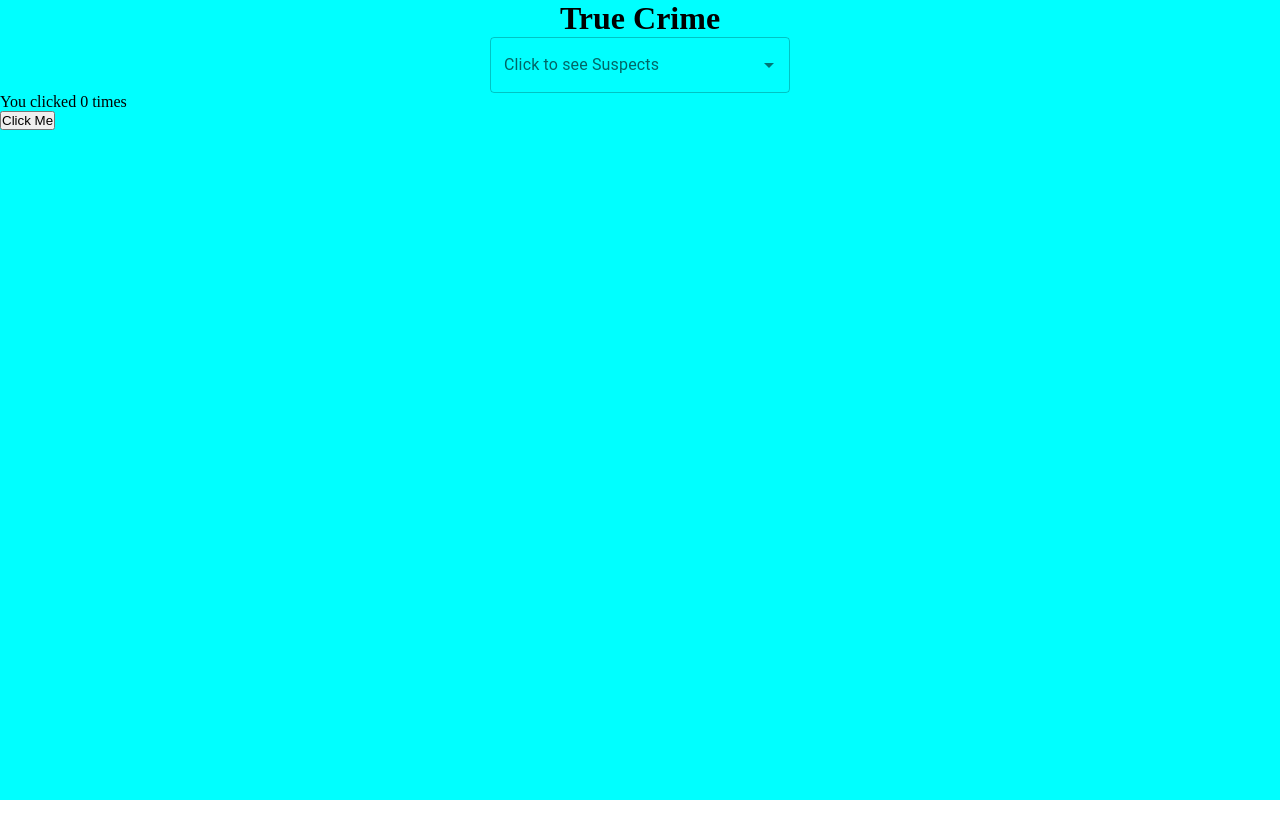
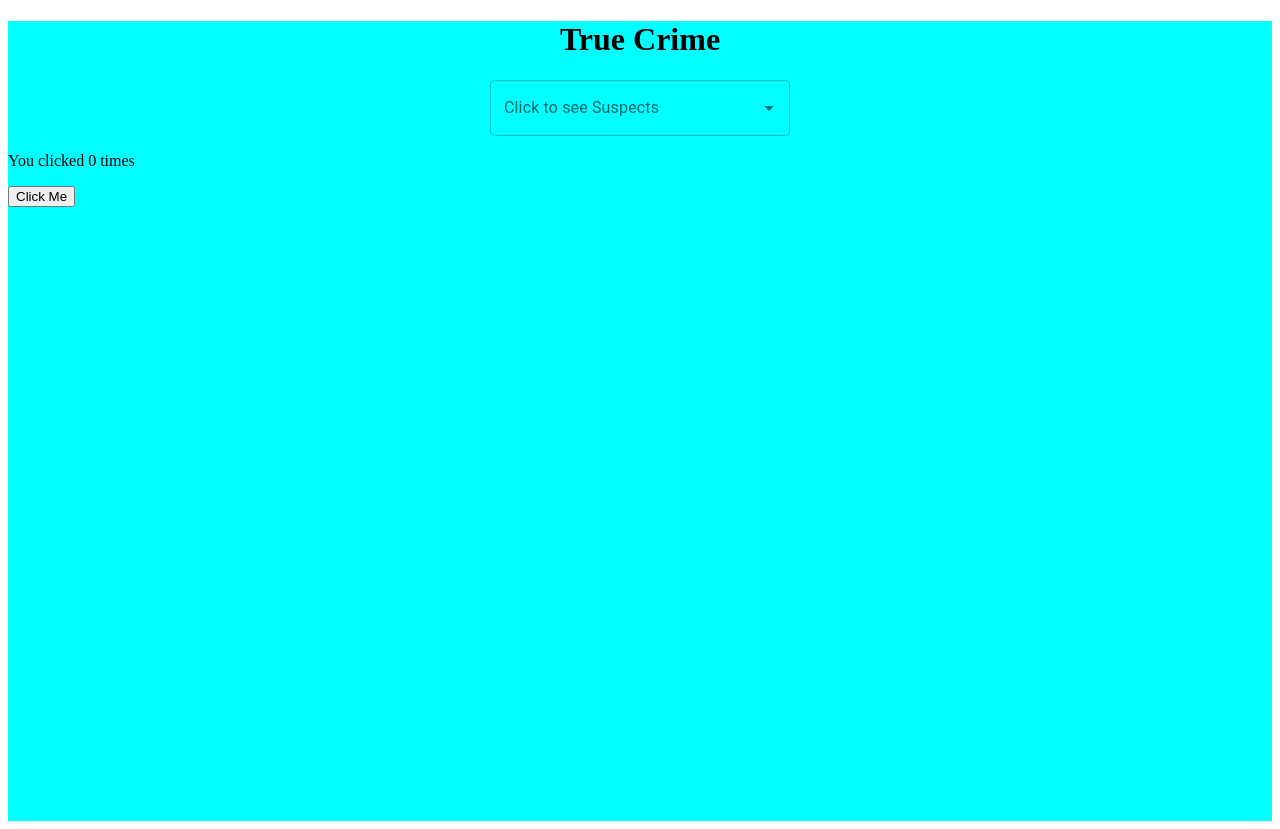
Before and after one commit to joseliner/TrueCrime, a React app in the folder client/: page / in a window 1280 px wide. Before the commit the page ends 800 px from the top, so only its background shows below. Built offline with nearby package versions, Linux system fonts and the light colour scheme; data requests are answered from the project's data file.

Commit message:
edited my css

```diff
--- a/client/src/App.css
+++ b/client/src/App.css
@@ -1,14 +1 @@
-*,
-*::before,
-*::after {
-    margin: 0;
-    padding: 0;
-    box-sizing: border-box;
-}
-
-img {
-    height: 300px;
-    width: 300px;
-}
-
-/* jfgji */
+/* klm */
```
